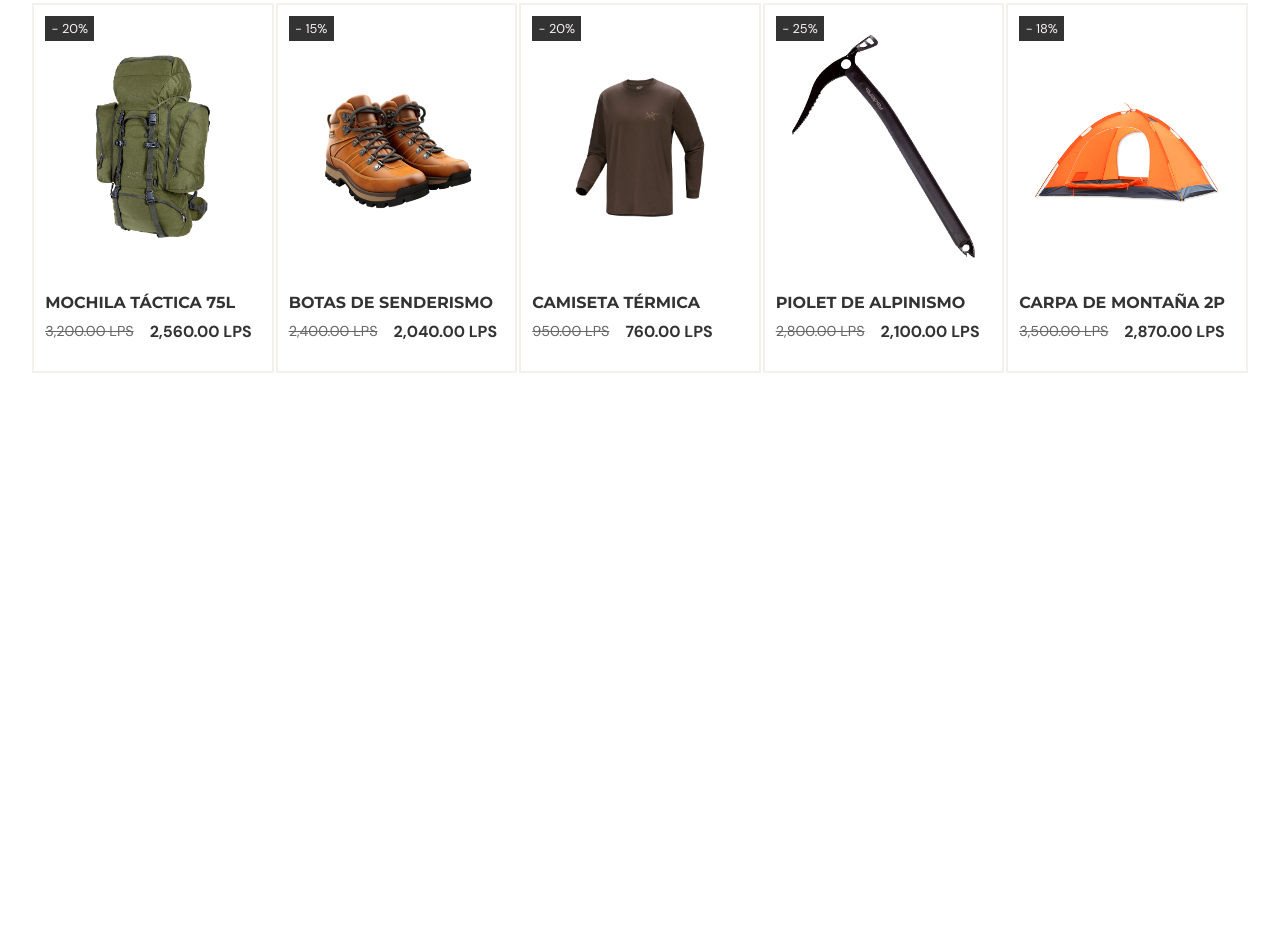
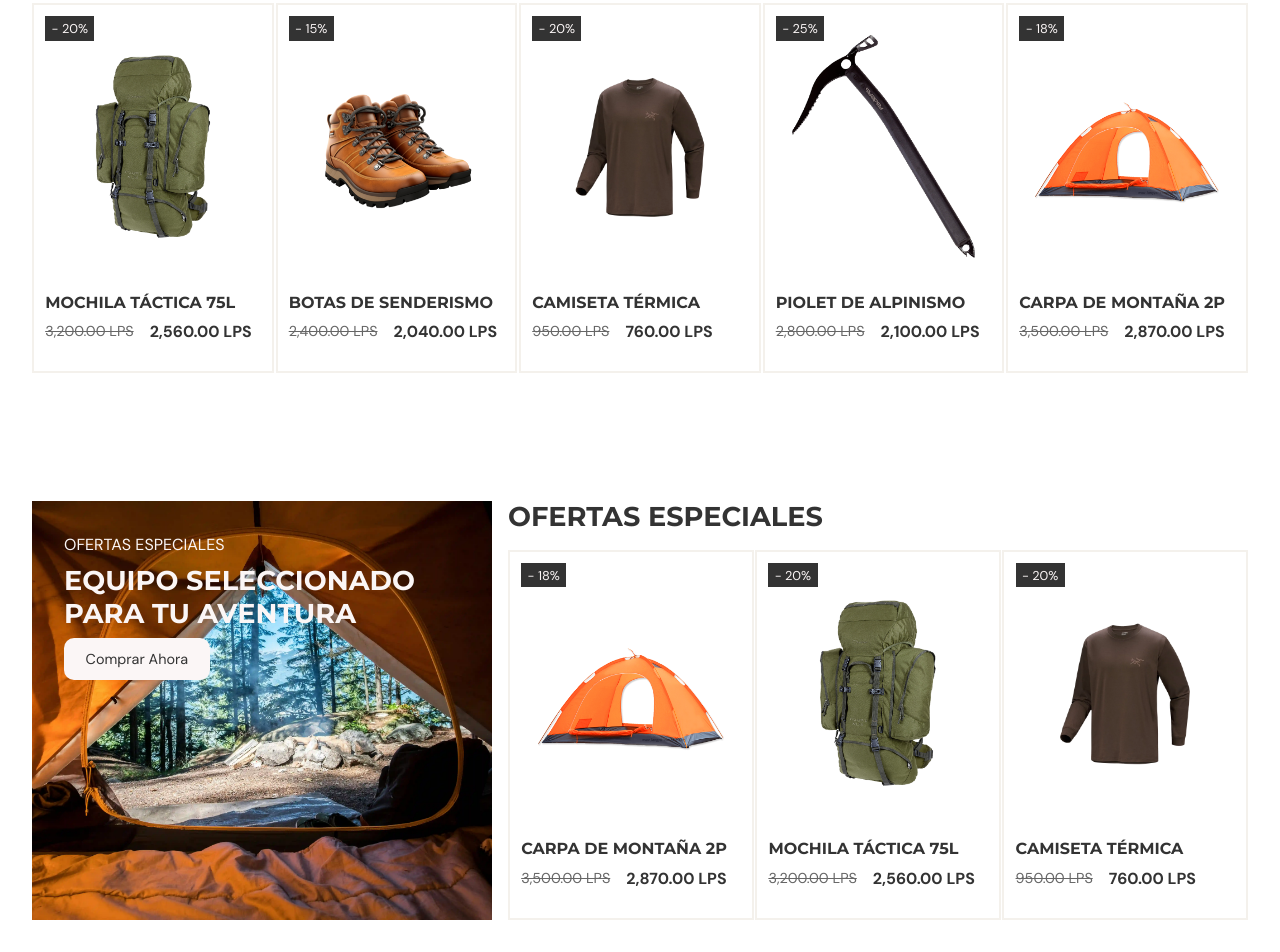
Before and after one commit to Mindmazing/outdoor-equipment-store, a website built with webpack: page src/template.html in a window 1280 px wide. Shown: the part 2364-3316 px from the top of the page. Before the commit the page ends 2833 px from the top, so only its background shows below. Built offline with nearby package versions, Linux system fonts and the light colour scheme.

Commit message:
style offers section

```diff
--- a/src/css/style.css
+++ b/src/css/style.css
@@ -415,8 +415,15 @@ nav a:hover {
 .products-container {
   width: 100%;
   display: grid;
+  gap: 0.1em;
+}
+
+.col-5 {
   grid-template-columns: repeat(5, 1fr);
-  gap: 0.1em;
+}
+
+.col-3 {
+  grid-template-columns: repeat(3, 1fr);
 }
 
 .product-card a {
@@ -513,3 +520,29 @@ nav a:hover {
 .product-card .product-buttons > div:hover {
   background-color: var(--text-dark-color);
 }
+
+/* offers */
+.offers {
+  display: flex;
+  gap: 1em;
+  padding: 2em;
+}
+
+.offers > div:last-child {
+  display: flex;
+  flex-direction: column;
+  gap: 1em;
+  width: 100%;
+}
+
+.offers > div:first-child {
+  padding: 2em;
+  display: flex;
+  flex-direction: column;
+  text-transform: uppercase;
+  gap: 0.5em;
+  background-image: url("../assets/images/scott-goodwill-y8Ngwq34_Ak-unsplash.webp");
+  color: var(--primary-color);
+  background-position: center;
+  background-size: cover;
+}
--- a/src/template.html
+++ b/src/template.html
@@ -227,7 +227,7 @@
       </section>
       <section class="featured-products">
         <h2>Nuevos Productos</h2>
-        <div class="products-container">
+        <div class="products-container col-5">
           <div class="product-card">
             <a href="">
               <div class="product-image">
@@ -400,6 +400,120 @@
           </div>
         </div>
       </section>
+      <section class="offers">
+        <div>
+          <span>Ofertas Especiales</span>
+          <h2>Equipo seleccionado para tu aventura</h2>
+          <button class="btn-primary">Comprar Ahora</button>
+        </div>
+        <div>
+          <h2>Ofertas Especiales</h2>
+          <div class="products-container col-3">
+            <div class="product-card">
+              <a href="">
+                <div class="product-image">
+                  <div class="discount-tag">
+                    <span>- 18%</span>
+                  </div>
+                  <div class="product-buttons">
+                    <div>
+                      <img
+                        src="./assets/icons/shopping-cart-svgrepo-com.svg"
+                        alt=""
+                      />
+                    </div>
+                    <div>
+                      <img src="./assets/icons/heart-svgrepo-com.svg" alt="" />
+                    </div>
+                    <div>
+                      <img src="./assets/icons/send-svgrepo-com.svg" alt="" />
+                    </div>
+                  </div>
+                  <img
+                    src="./assets/product_images/campsite-png-tent-transparent-21.png"
+                    alt=""
+                  />
+                </div>
+                <div class="product-detail">
+                  <h4 class="product-title">CARPA DE MONTAÑA 2P</h4>
+                  <div class="product-price">
+                    <span>3,500.00 LPS</span>
+                    <span>2,870.00 LPS</span>
+                  </div>
+                </div>
+              </a>
+            </div>
+            <div class="product-card">
+              <a href="">
+                <div class="product-image">
+                  <div class="discount-tag">
+                    <span>- 20%</span>
+                  </div>
+                  <div class="product-buttons">
+                    <div>
+                      <img
+                        src="./assets/icons/shopping-cart-svgrepo-com.svg"
+                        alt=""
+                      />
+                    </div>
+                    <div>
+                      <img src="./assets/icons/heart-svgrepo-com.svg" alt="" />
+                    </div>
+                    <div>
+                      <img src="./assets/icons/send-svgrepo-com.svg" alt="" />
+                    </div>
+                  </div>
+                  <img
+                    src="./assets/product_images/backpack_PNG6352.png"
+                    alt=""
+                  />
+                </div>
+                <div class="product-detail">
+                  <h4 class="product-title">MOCHILA TÁCTICA 75L</h4>
+                  <div class="product-price">
+                    <span>3,200.00 LPS</span>
+                    <span>2,560.00 LPS</span>
+                  </div>
+                </div>
+              </a>
+            </div>
+            <div class="product-card">
+              <a href="">
+                <div class="product-image">
+                  <div class="discount-tag">
+                    <span>- 20%</span>
+                  </div>
+                  <div class="product-buttons">
+                    <div>
+                      <img
+                        src="./assets/icons/shopping-cart-svgrepo-com.svg"
+                        alt=""
+                      />
+                    </div>
+                    <div>
+                      <img src="./assets/icons/heart-svgrepo-com.svg" alt="" />
+                    </div>
+                    <div>
+                      <img src="./assets/icons/send-svgrepo-com.svg" alt="" />
+                    </div>
+                  </div>
+                  <img
+                    src="./assets/product_images/Kragg-SL-Cotton-Shirt-LS-11.webp"
+                    alt=""
+                  />
+                </div>
+                <div class="product-detail">
+                  <h4 class="product-title">CAMISETA TÉRMICA</h4>
+                  <div class="product-price">
+                    <span>950.00 LPS</span>
+                    <span>760.00 LPS</span>
+                  </div>
+                </div>
+              </a>
+            </div>
+          </div>
+        </div>
+      </section>
     </main>
   </body>
 </html>
```
